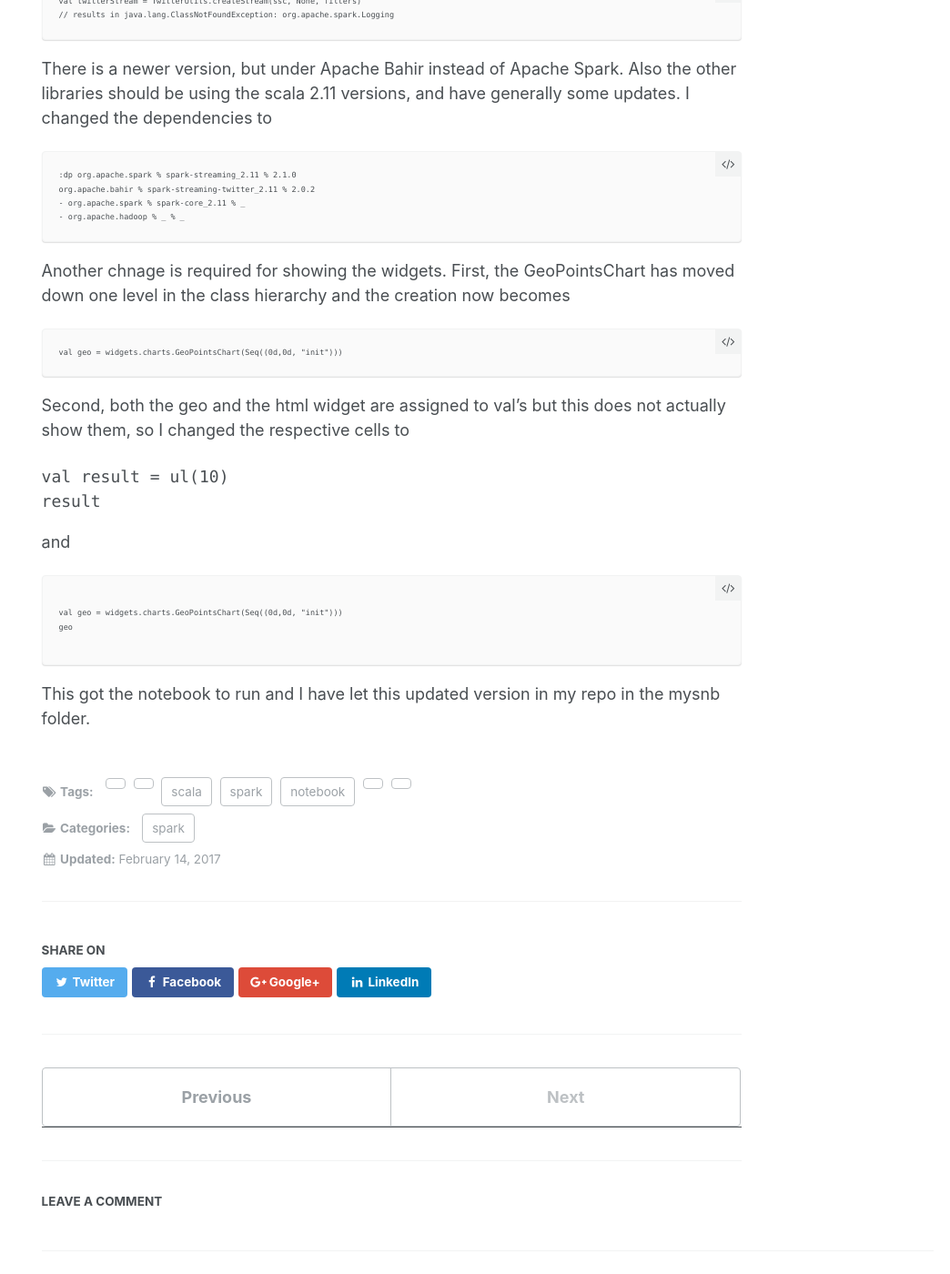
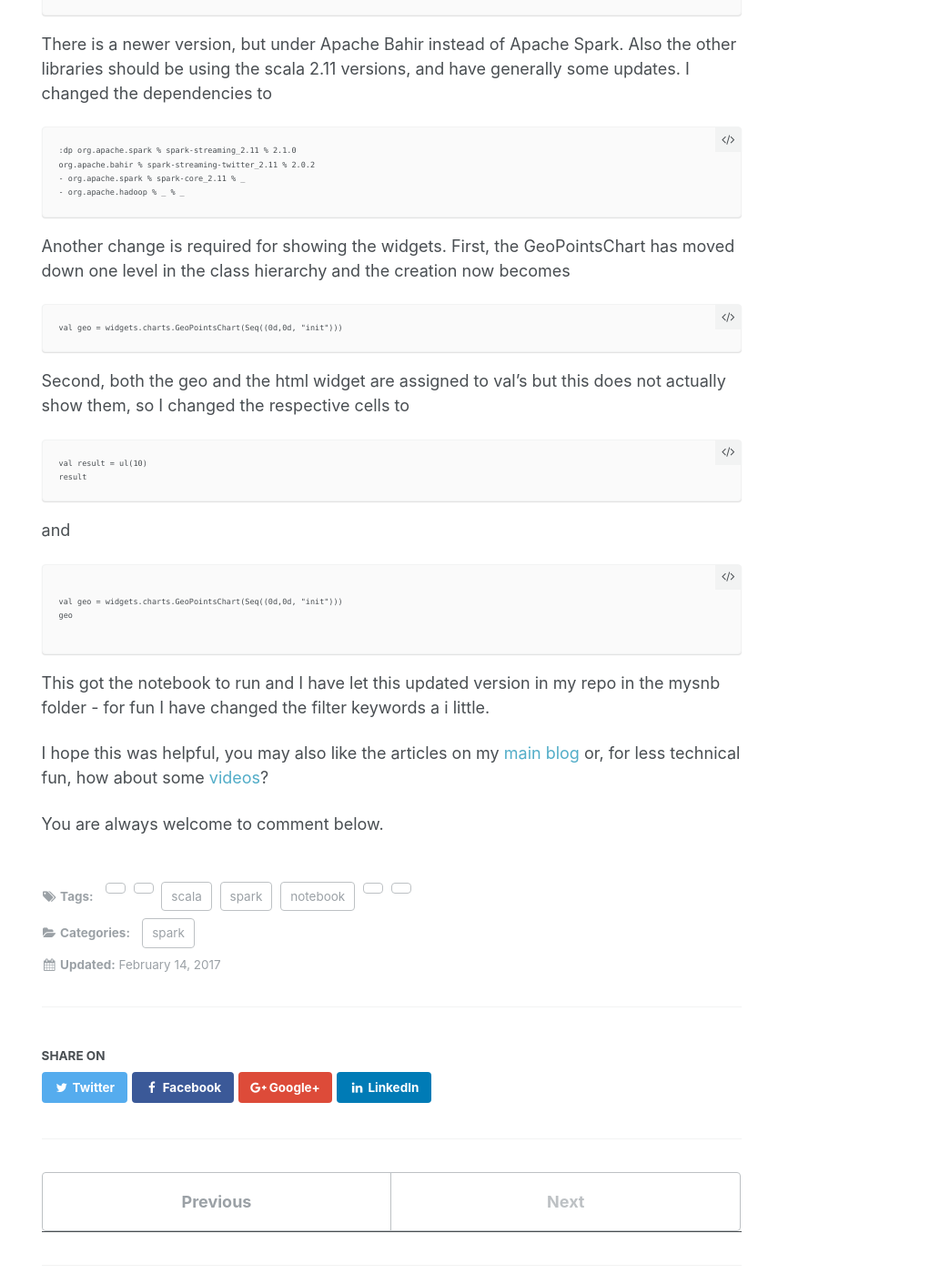
Before and after one commit to abarbanell/mysnb, a Jekyll site: the page built from _posts/2017-02-14-notebook-update.md, in a window 1280 px wide and 1400 px high, scrolled down 1620 px. Shown: the whole window at 91% size, without its empty margins (236-1280 px from the left). Built offline with Jekyll 4.4.1, drawn with Linux system fonts in a browser that asks for light colours; comment, search, counter and statistics services are not loaded; some of the changed text lies outside the part shown.

Commit message:
blog update

`````diff
--- a/_posts/2017-02-14-notebook-update.md
+++ b/_posts/2017-02-14-notebook-update.md
@@ -7,8 +7,8 @@ tags: spark, scala, notebook
 Today I would like to note down some observations from
 updating the notebooks to newer versions of everything.
 
-As of today. the newest versions on Andy Petrella's [Spark Notebook]
-(http://spark-notebook.io/) website are
+As of today. the newest versions on Andy Petrella's
+[Spark Notebook](http://spark-notebook.io/) website are
 
 - notebook 0.7
 - Scala 2.11.8
@@ -86,7 +86,7 @@ org.apache.bahir % spark-streaming-twitter_2.11 % 2.0.2
 - org.apache.hadoop % _ % _
 ```
 
-Another chnage is required for showing the widgets.
+Another change is required for showing the widgets.
 First, the GeoPointsChart has moved down one level in the class hierarchy
 and the creation now becomes
 
@@ -97,7 +97,7 @@ val geo = widgets.charts.GeoPointsChart(Seq((0d,0d, "init")))
 Second, both the geo and the html widget are assigned to val's but this does
 not actually show them, so I changed the respective cells to
 
-````
+```
 val result = ul(10)
 result
 ```
@@ -112,4 +112,11 @@ geo
 ```
 
 This got the notebook to run and I have let this updated version in my
-repo in the mysnb folder.
+repo in the mysnb folder - for fun I have changed the filter keywords a i
+little.
+
+I hope this was helpful, you may also like the articles on my
+[main blog](http://blog.abarbanell.de/) or, for less technical
+fun, how about some [videos](https://goo.gl/qT7GBy)?
+
+You are always welcome to comment below.
`````
